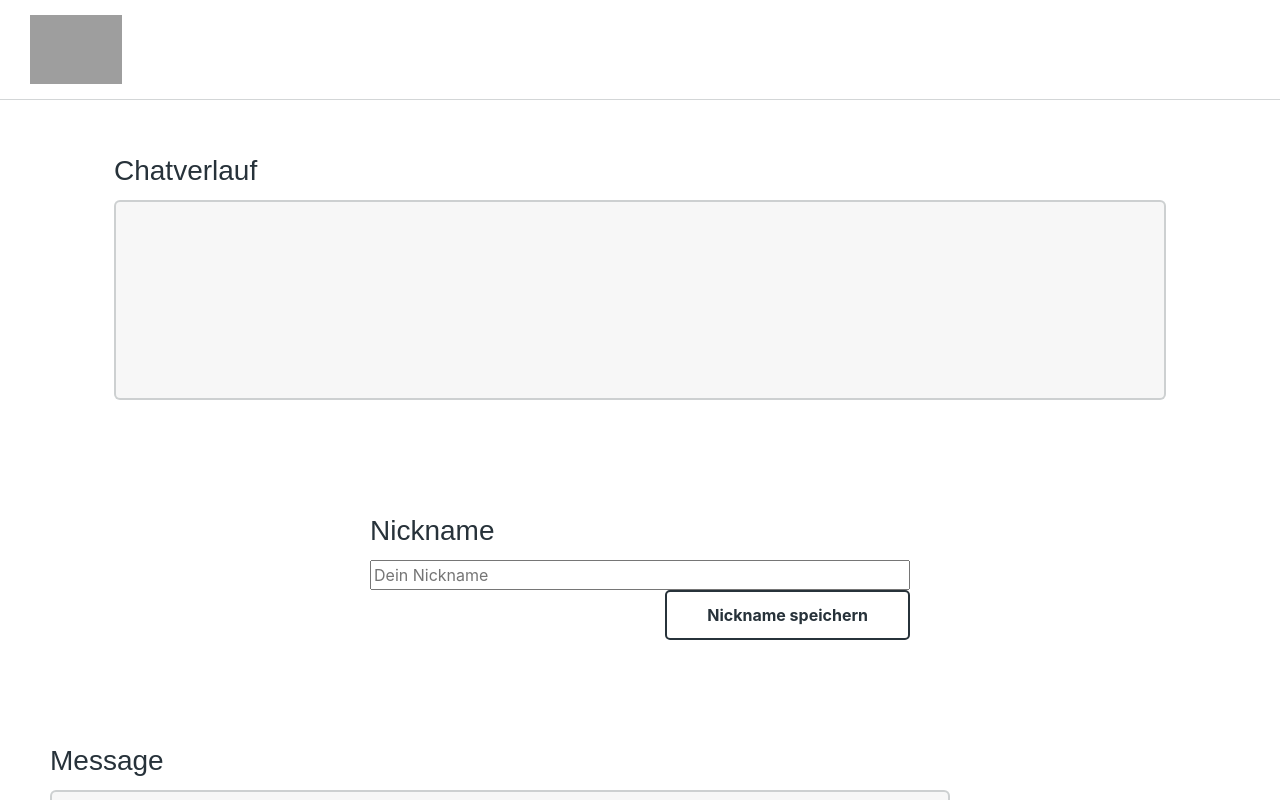
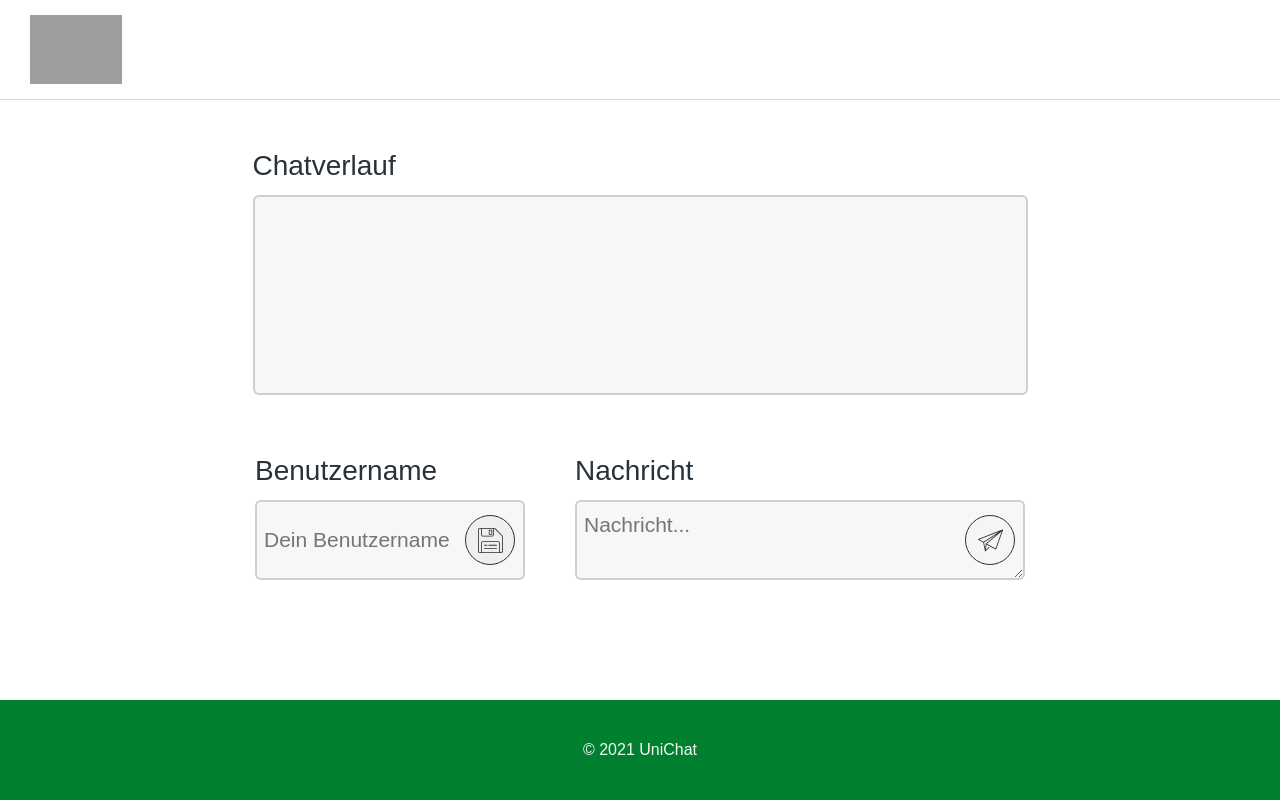
Before and after one commit to fabian-gubler/chatapp, an Angular app: page / in a window 1280 px wide. Shown: the top 800 px of the page. Built offline with nearby package versions, Linux system fonts and the light colour scheme; grey boxes are pictures that could not be loaded.

Commit message:
Style Finished

```diff
--- a/src/app/app.component.css
+++ b/src/app/app.component.css
@@ -0,0 +1,17 @@
+.align-center{
+    display: flex;
+    justify-content: center;
+    align-items: center;
+}
+.textbar {
+    display: flex;
+    justify-content: center;
+    height: 250px;
+}
+
+@media (max-width: 820px), (max-height: 760px){
+    .textbar {
+        display: inline-table;
+        height: 195px;
+    }
+}
--- a/src/app/app.component.html
+++ b/src/app/app.component.html
@@ -1,5 +1,9 @@
 <app-header></app-header>
 <app-chat_history [history]='messageHistory'></app-chat_history>
+<div class="align-center">
+<div class="textbar">
 <app-nickname (submitNickname) = 'onSubmitNickname($event)'></app-nickname>
 <app-message [nickname]='nickname' (submitMessage) = "onSubmitMessage($event)"></app-message>
+</div>
+</div>
 <app-footer></app-footer>
--- a/src/app/chat_history/chat_history.component.css
+++ b/src/app/chat_history/chat_history.component.css
@@ -1,10 +1,11 @@
 .history-outercontainer{
-    width: 90%;
+    width: 825px;
+    height: calc(100vh - 450px);
     border-radius: 3px;
-    padding: 50px;
+    padding: 25px;
 
     display: flex;
-    justify-content: flex-start;
+    justify-content: center;
     flex-direction: column;
     flex-wrap: wrap;
   }
@@ -26,9 +27,9 @@
     margin-bottom: 10px;
     padding: 7px;
 
-	min-height: 200px;
+	  min-height: 200px;
     max-height: 300px;
-	overflow: auto;
+  	overflow: auto;
   }
 
   .history-outercontainer label{
@@ -43,21 +44,17 @@
     height: auto;
   }
 
-  @media (max-width: 600px), (max-height: 500px){
-    .history-outercontainer {
+  @media (max-width: 820px), (max-height: 760px){
+    .history-outercontainer{
       width: 100%;
-      padding: 25px;
+      height: calc(100vh - 296px);
     }
     .history-outercontainer label{
-      font-size: 21px;
+      font-size: 16px;
     }
     .history-textcontainer{
-      height: calc(100vh - 200px);
-      max-height: 300px;
-      font-size: 16px;
+      min-height: 90px;
+      height: 60%;
+      max-height: none;
     }
-    .writeHistory{
-      height: calc(100vh - 100px);
-
   }
-  }
--- a/src/app/footer/footer.component.css
+++ b/src/app/footer/footer.component.css
@@ -23,7 +23,7 @@ p{
 }
 
 
-@media (max-width: 600px), (max-height: 500px){
+@media (max-width: 820px), (max-height: 760px){
     .footer {
         height: 50px;
     }
--- a/src/app/header/header.component.css
+++ b/src/app/header/header.component.css
@@ -13,7 +13,7 @@
 
 }
 
-@media (max-width: 600px), (max-height: 500px){
+@media (max-width: 820px), (max-height: 760px){
     .header {
         width: 100%;
         height: 50px;
--- a/src/app/message/message.component.css
+++ b/src/app/message/message.component.css
@@ -1,15 +1,15 @@
 .writeText{
+  width: 500px;
   display: flex;
-  justify-content: center;
+  justify-content: left;
   align-items: center;
   height: auto;
-  width: 1000px;
 }
 
 .textbox {
   width: 100%;
   border-radius: 3px;
-  padding: 50px;
+  padding: 0 25px 0;
 
   display: flex;
   justify-content: flex-start;
@@ -28,9 +28,9 @@
   border: 2px solid var(--light-divider-color);
   border-radius: 6px;
   background-color: var(--light-bg-color);
-  margin-bottom: 10px;
   padding: 7px;
-
+  padding-right: 70px;
+  z-index: 1;
   height: 80px;
 }
 
@@ -40,26 +40,23 @@
 }
 
 .alertError {
-	font-size: 21px;
+	font-size: 10pt;
 	color: var(--light-error-color);
 	text-align: left;
+  margin-top: 20px;
 }
 
-@media (max-width: 600px), (max-height: 500px){
-  .textbox {
-    width: 100%;
-    padding: 25px;
-  }
-  .textbox label{
-    font-size: 21px;
+@media (max-width: 820px), (max-height: 760px){
+  .textbox label {
+    display: none;
+    font-size: 16px;
+
   }
   .textbox textarea {
-    height: calc(100vh - 200px);
-    max-height: 300px;
+    height: 50px;
     font-size: 16px;
   }
   .writeText{
-    height: calc(100vh - 100px);
-
+    width: calc(100vw);
+  }
 }
-}
--- a/src/app/message/message.component.html
+++ b/src/app/message/message.component.html
@@ -1,8 +1,25 @@
-<div class="writeText">
-  <div class="textbox">
-    <label for="message">Message</label>
-    <textarea id="message" rows="5" placeholder="Hier könnte Ihre Nachricht stehen!" [(ngModel)]="chatMessage" (keyup.enter)="post_message(chatMessage, nickname)"></textarea>
-    <button class="button_round" (click)="post_message(chatMessage, nickname)" [disabled]="!chatMessage">Send</button>
-	<div class='alertError' [hidden]='chatMessage' [innerHTML]='errorMessage'>test</div>
-  </div>
+<div class="placeholder">
+	<div class="writeText">
+	<div class="textbox">
+		<label for="message">Nachricht</label>
+		<textarea id="message" rows="5" placeholder="Nachricht..." [(ngModel)]="chatMessage" (keyup.enter)="post_message(chatMessage, nickname)"></textarea>
+		<button class="button_round" (click)="post_message(chatMessage, nickname)" [disabled]="!chatMessage">
+		<svg version="1.1" id="Layer_1" xmlns="http://www.w3.org/2000/svg" xmlns:xlink="http://www.w3.org/1999/xlink" x="0px" y="0px"
+				viewBox="0 0 512.001 512.001" style="enable-background:new 0 0 512.001 512.001;" xml:space="preserve">
+				<g><g><path d="M509.532,34.999c-2.292-2.233-5.678-2.924-8.658-1.764L5.213,225.734c-2.946,1.144-4.967,3.883-5.192,7.034
+				c-0.225,3.151,1.386,6.149,4.138,7.7l102.719,57.875l35.651,174.259c0.222,1.232,0.723,2.379,1.442,3.364
+				c0.072,0.099,0.131,0.175,0.191,0.251c1.256,1.571,3.037,2.668,5.113,3c0.265,0.042,0.531,0.072,0.795,0.088
+				c0.171,0.011,0.341,0.016,0.511,0.016c1.559,0,3.036-0.445,4.295-1.228c0.426-0.264,0.831-0.569,1.207-0.915
+				c0.117-0.108,0.219-0.205,0.318-0.306l77.323-77.52c3.186-3.195,3.18-8.369-0.015-11.555c-3.198-3.188-8.368-3.18-11.555,0.015
+				l-60.739,60.894l13.124-112.394l185.495,101.814c1.868,1.02,3.944,1.239,5.846,0.78c0.209-0.051,0.4-0.105,0.589-0.166
+				c1.878-0.609,3.526-1.877,4.574-3.697c0.053-0.094,0.1-0.179,0.146-0.264c0.212-0.404,0.382-0.8,0.517-1.202L511.521,43.608
+				C512.6,40.596,511.824,37.23,509.532,34.999z M27.232,234.712L432.364,77.371l-318.521,206.14L27.232,234.712z M162.72,316.936
+				c-0.764,0.613-1.429,1.374-1.949,2.267c-0.068,0.117-0.132,0.235-0.194,0.354c-0.496,0.959-0.784,1.972-0.879,2.986L148.365,419.6
+				l-25.107-122.718l275.105-178.042L162.72,316.936z M359.507,419.195l-177.284-97.307L485.928,66.574L359.507,419.195z"/>
+				</g></g><g></g><g></g><g></g><g></g><g></g><g></g><g></g><g></g><g></g><g></g><g></g><g></g><g></g><g></g><g></g>
+				</svg>
+		</button>
+		<div class='alertError' [hidden]='chatMessage' [innerHTML]='errorMessage'>test</div>
+	</div>
+	</div>
 </div>
--- a/src/app/nickname/nickname.component.css
+++ b/src/app/nickname/nickname.component.css
@@ -1,19 +1,19 @@
 .writeNickname{
     display: flex;
-    justify-content: center;
+    justify-content: left;
     align-items: center;
     height: auto;
+
   }
 
   .nicknamebox {
-    width: 50%;
     border-radius: 3px;
-    padding: 50px;
-
+    padding: 0 25px 0;
     display: flex;
     justify-content: flex-start;
     flex-direction: column;
     flex-wrap: wrap;
+
   }
 
   .nicknamebox label {
@@ -21,29 +21,30 @@
     color: var(--light-text-color);
   }
 
-  .nicknamebox textarea {
+  .nicknamebox input {
     font-family: Arial, Helvetica, sans-serif;
     font-size: 21px;
     border: 2px solid var(--light-divider-color);
     border-radius: 6px;
     background-color: var(--light-bg-color);
-    margin-bottom: 10px;
     padding: 7px;
-
-    height: 50px;
+    width: 270px;
+    height: 80px;
 
   }
 
   .alertError {
-	font-size: 21px;
+	font-size: 10pt;
 	color: var(--light-error-color);
 	text-align: left;
+  margin-top: 20px;
   }
 
   .alertSucess {
-	font-size: 21px;
+	font-size: 10pt;
 	color: var(--light-gradient-color2);
 	text-align: left;
+  margin-top: 20px;
   }
 
   .nicknamebox textarea:focus {
@@ -51,21 +52,13 @@
     box-shadow: 0 0 5px var(--light-highlight-color);
   }
 
-  @media (max-width: 600px), (max-height: 500px){
-    .nicknamebox {
-      width: 100%;
-      padding: 25px;
+  @media (max-width: 820px), (max-height: 760px){
+    .nicknamebox label {
+      display: none;
     }
-    .nicknamebox label{
-      font-size: 21px;
+    .nicknamebox input {
+      height: 50px;
+      font-size: 16px;
+      width: calc(100vw - 50px);
     }
-    .nicknamebox textarea {
-      height: 50px;
-      max-height: 300px;
-      font-size: 16px;
-    }
-    .writeNickname{
-      height: calc(100vh - 100px);
-
   }
-  }
--- a/src/app/nickname/nickname.component.html
+++ b/src/app/nickname/nickname.component.html
@@ -1,9 +1,29 @@
-<div class="writeNickname">
-  <div class="nicknamebox">
-    <label for="Nickname">Nickname</label>
-    <input type="text" placeholder="Dein Nickname" maxlength="15" [(ngModel)]='init_nickname' (keyup.enter)=save_nickname(init_nickname)>
-    <button class= 'button' type= 'submit' (click)="save_nickname(init_nickname) ">Nickname speichern</button>
-	<div class='alertError' [hidden]='savemsg' [innerHTML]='errorMessage'>test</div>
-	<div class='alertSucess' [innerHTML]='savemsg'>test</div>
+<div class="placeholder">
+  <div class="writeNickname">
+    <div class="nicknamebox">
+      <label for="Nickname">Benutzername</label>
+      <input type="text" placeholder="Dein Benutzername" maxlength="15" [(ngModel)]='init_nickname' (keyup.enter)=save_nickname(init_nickname)>
+      <button class= 'button_round' type= 'submit' (click)="save_nickname(init_nickname) "><svg version="1.1" id="save_icon" xmlns="http://www.w3.org/2000/svg" xmlns:xlink="http://www.w3.org/1999/xlink" x="0px" y="0px" viewBox="0 0 463 463" style="enable-background:new 0 0 463 463;" xml:space="preserve">
+        <g>
+          <path d="M451.431,136.823L326.176,11.57C318.716,4.109,308.797,0,298.245,0H31.5C14.131,0,0,14.131,0,31.5v400
+            C0,448.869,14.131,463,31.5,463h400c17.369,0,31.5-14.131,31.5-31.5V164.755C463,154.205,458.892,144.285,451.431,136.823z M71,15
+            h209v104.5c0,13.51-10.991,24.5-24.5,24.5h-160C81.991,144,71,133.01,71,119.5V15z M392,448H71V279.5
+            c0-13.51,10.991-24.5,24.5-24.5h272c13.509,0,24.5,10.99,24.5,24.5V448z M448,431.5c0,9.099-7.402,16.5-16.5,16.5H407V279.5
+            c0-21.78-17.72-39.5-39.5-39.5h-272C73.72,240,56,257.72,56,279.5V448H31.5c-9.098,0-16.5-7.401-16.5-16.5v-400
+            C15,22.401,22.402,15,31.5,15H56v104.5c0,21.78,17.72,39.5,39.5,39.5h160c21.78,0,39.5-17.72,39.5-39.5V15h3.245
+            c6.544,0,12.697,2.549,17.324,7.177L440.824,147.43c4.627,4.629,7.176,10.781,7.176,17.325V431.5z"/>
+          <path d="M207.5,127h48c4.142,0,7.5-3.357,7.5-7.5v-80c0-4.143-3.358-7.5-7.5-7.5h-48c-4.142,0-7.5,3.357-7.5,7.5v80
+            C200,123.643,203.358,127,207.5,127z M215,47h33v65h-33V47z"/>
+          <path d="M343.5,312H199.501c-4.142,0-7.5,3.357-7.5,7.5s3.358,7.5,7.5,7.5H343.5c4.142,0,7.5-3.357,7.5-7.5S347.642,312,343.5,312z
+            "/>
+          <path d="M119.5,327h48.002c4.142,0,7.5-3.357,7.5-7.5s-3.358-7.5-7.5-7.5H119.5c-4.142,0-7.5,3.357-7.5,7.5S115.358,327,119.5,327z
+            "/>
+          <path d="M343.5,376h-224c-4.142,0-7.5,3.357-7.5,7.5s3.358,7.5,7.5,7.5h224c4.142,0,7.5-3.357,7.5-7.5S347.642,376,343.5,376z"/>
+        </g><g></g><g></g><g></g><g></g><g></g><g></g><g></g><g></g><g></g><g></g><g></g><g></g><g></g><g></g><g></g></svg>
+
+    </button>
+    <div class='alertError' [hidden]='savemsg' [innerHTML]='errorMessage'>test</div>
+    <div class='alertSucess' [innerHTML]='savemsg'>test</div>
+    </div>
   </div>
 </div>
--- a/src/styles.css
+++ b/src/styles.css
@@ -15,6 +15,8 @@ body {
     --light-highlight-color: #5995DA;
     --hsg-color: #00802f;
     --white: #FFF;
+
+    --m-query-width: 820px;
 }
 
 p {
@@ -66,30 +68,45 @@ label{
     justify-content: center;
     align-items: center;
     align-self: flex-end;
+    z-index: 2;
 
-    background-color: var(--white);
+
     height: 50px;
-    border-radius: 5px;
-    border: 2px solid var(--light-text-color);
+    width: 50px;
+    border-radius: 25px;
+    border: 1px solid var(--light-text-color);
 
-    font-size: 12pt;
-    font-weight: bold;
     color: var(--light-text-color);
-    padding: 10px 40px;
 
     cursor: pointer;
+    margin-top: -65px;
+    margin-right: 10px;
+}
+
+.button_round svg{
+    height: 25px;
+    width: 25px;
+    fill: var(--light-text-color);
 }
 .button_round:hover{
     background-color: var(--light-text-color);
-    color: var(--white);
+    --color_fill: var(--white);
 }
+.button_round:hover svg{
+    fill: var(--white);
+}
+
+
 .button_round:active{
     background-color: var(--hsg-color);
     color: var(--white);
     border-color: var(--hsg-color);
 }
+.button_round:hover svg{
+    fill: var(--white);
+}
 
-@media (max-width: 600px), (max-height: 500px){
+@media (max-width:820px), (max-height: 760px){
 
     h1{
         font-size: 21px;
@@ -100,4 +117,11 @@ label{
         font-size: 8pt;
         padding: 10px 20px;
     }
+
+    .button_round{
+        height: 25px;
+        width: 25px;
+        border-radius: 12.5px;
+        margin-top: -37.5px;
+    }
 }
```
Also changed, not shown: src/assets/img/svg/save_icon.svg (deleted).
